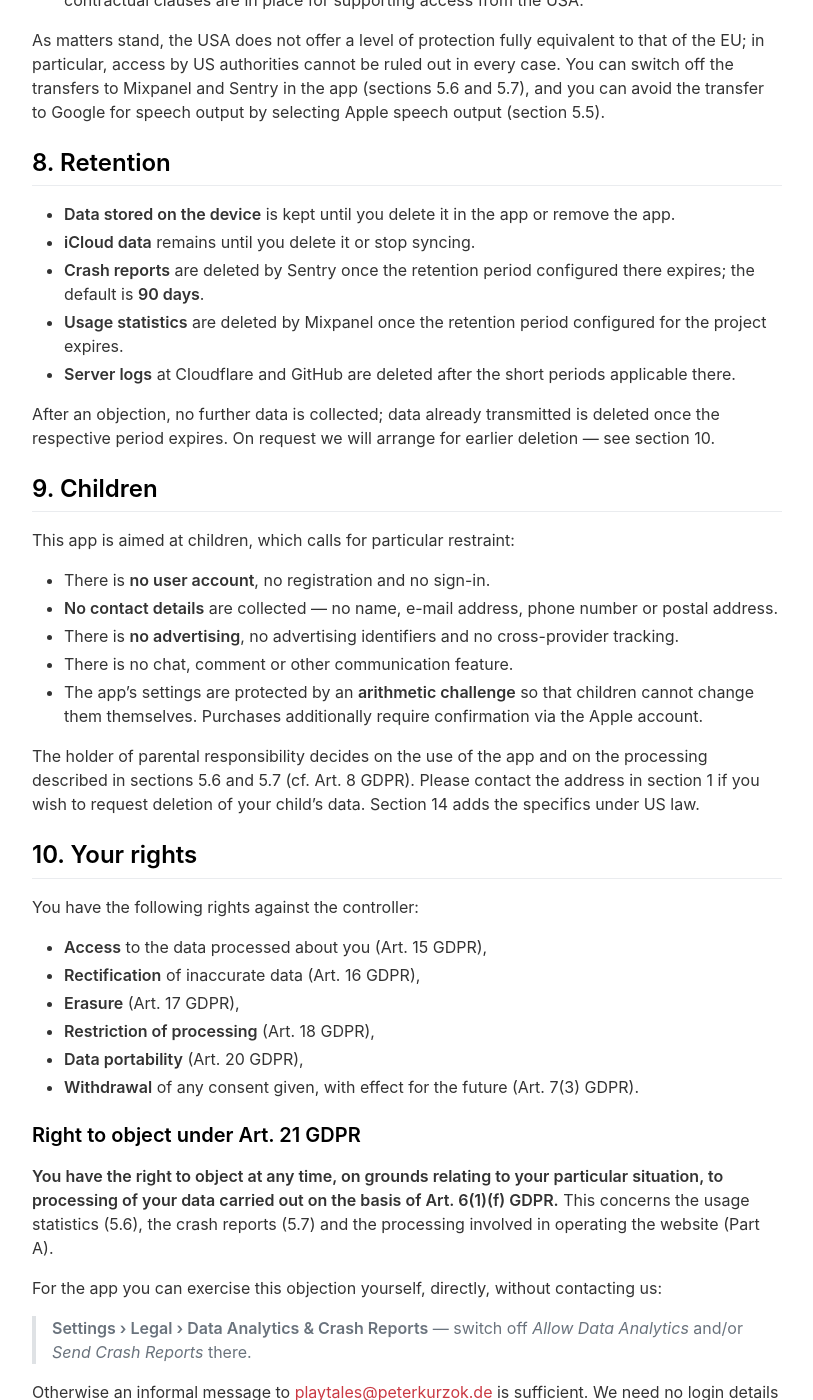
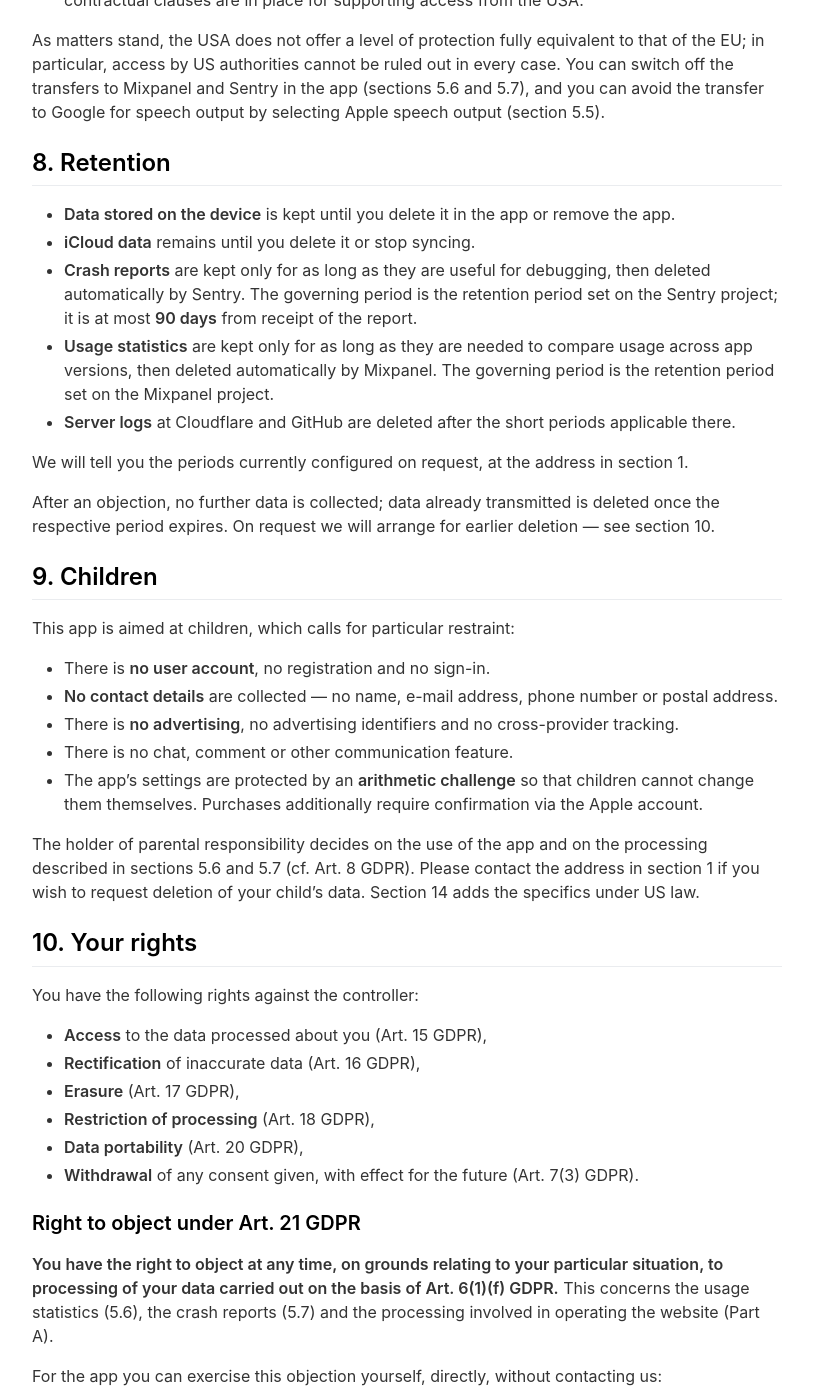
Before and after one commit to pkurzok/PlayTales-Web, a Jekyll site: the page built from _pages/privacypolicy.md, in a window 1280 px wide and 1400 px high, scrolled down 6178 px. Shown: the whole window, without its empty margins (233-1046 px from the left). Built offline with Jekyll 4.4.1, drawn with Linux system fonts in a browser that asks for light colours; nearby versions of some CDN libraries; some of the changed text lies outside the part shown.

Commit message:
Name the competent supervisory authority, and stop asserting unverified retention
English counterpart to the German correction.

The Art. 77 section named the Hessian authority while the controller is seated
in Bavaria; it now names the BayLDA, with the address taken from the authority's
own contact page. The German name is kept untranslated, as that is what a
complainant needs to address correspondence.

The retention section asserted Sentry's 90-day default as though it had been
verified. Both bullets are now criteria-based per Art. 13(2)(a), with 90 days
stated as a ceiling and the current figures offered on request.

Co-Authored-By: Claude Opus 5 (1M context) <noreply@anthropic.com>

```diff
--- a/_pages/privacypolicy.md
+++ b/_pages/privacypolicy.md
@@ -262,11 +262,15 @@ to Google for speech output by selecting Apple speech output (section 5.5).
 
 * **Data stored on the device** is kept until you delete it in the app or remove the app.
 * **iCloud data** remains until you delete it or stop syncing.
-* **Crash reports** are deleted by Sentry once the retention period configured there expires; the
-  default is **90 days**.
-* **Usage statistics** are deleted by Mixpanel once the retention period configured for the project
-  expires.
+* **Crash reports** are kept only for as long as they are useful for debugging, then deleted
+  automatically by Sentry. The governing period is the retention period set on the Sentry project;
+  it is at most **90 days** from receipt of the report.
+* **Usage statistics** are kept only for as long as they are needed to compare usage across app
+  versions, then deleted automatically by Mixpanel. The governing period is the retention period
+  set on the Mixpanel project.
 * **Server logs** at Cloudflare and GitHub are deleted after the short periods applicable there.
+
+We will tell you the periods currently configured on request, at the address in section 1.
 
 After an objection, no further data is collected; data already transmitted is deleted once the
 respective period expires. On request we will arrange for earlier deletion — see section 10.
```
Also changed, not shown: other parts of _pages/privacypolicy.md (+4 -4 lines).
